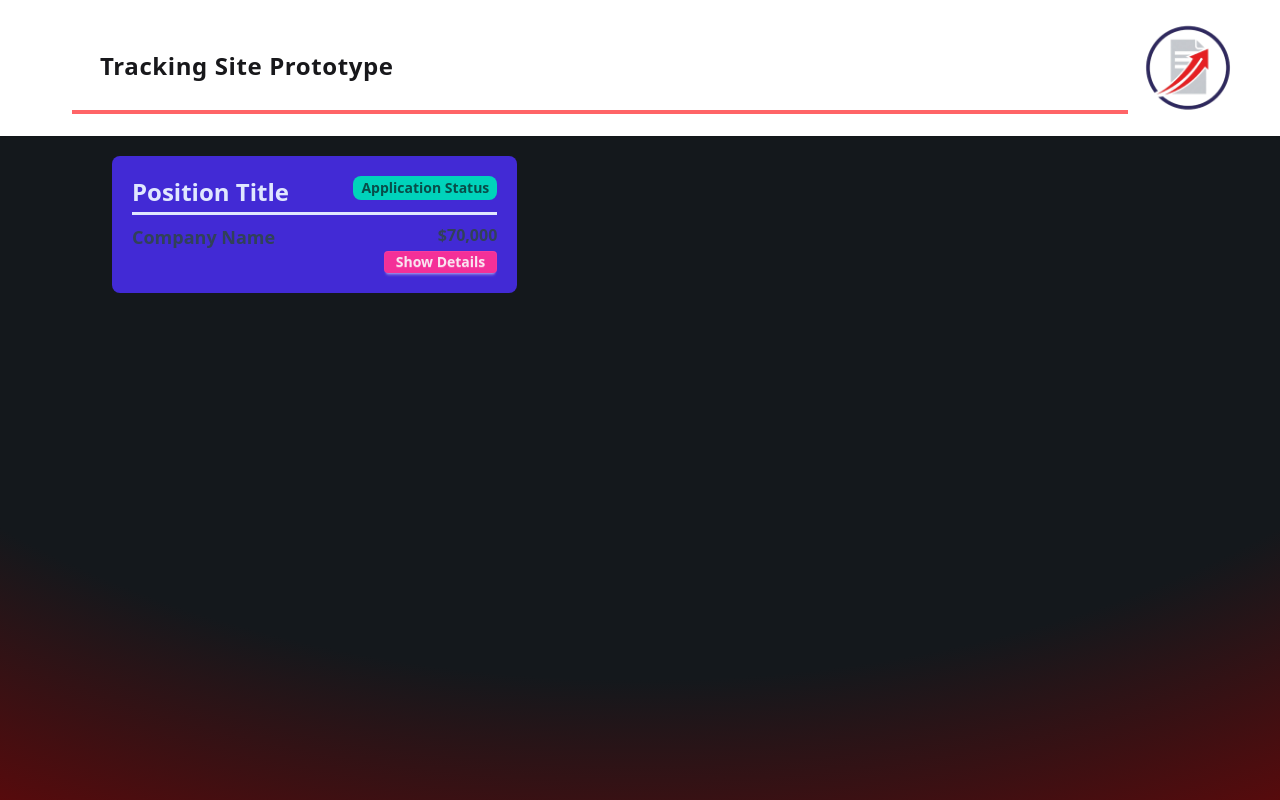
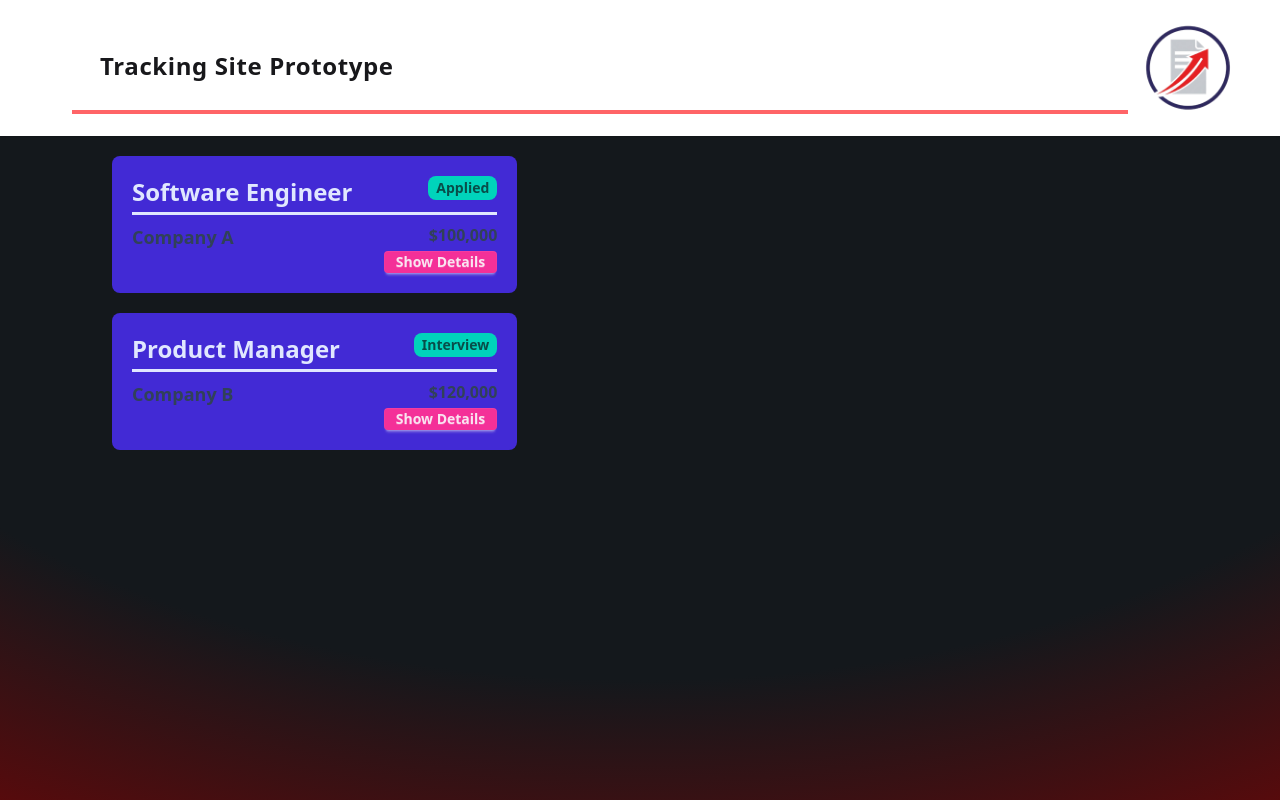
Before and after one commit to KushParmar07/job-tracker-prototype, a React (Vite) app in the folder frontend/: page / in a window 1280 px wide. Built offline with nearby package versions, Linux system fonts and the light colour scheme.

Commit message:
Added full ui for application tile

```diff
--- a/frontend/src/App.tsx
+++ b/frontend/src/App.tsx
@@ -8,7 +8,24 @@ function App() {
       <div className="absolute inset-0 -z-10 h-full w-full items-center px-5 py-24 [background:radial-gradient(125%_125%_at_50%_10%,#14181c_60%,#8B0000_100%)]" />
       <Navbar />
       <div className="container px-4 sm:px-6 lg:px-8">
-        <ApplicationTile />
+        <map name="job-application-tiles">
+          <ApplicationTile
+            company="Company A"
+            position="Software Engineer"
+            dateApplied="2023-01-01"
+            status="Applied"
+            salary="$100,000"
+            description="Developing web applications"
+          />
+          <ApplicationTile
+            company="Company B"
+            position="Product Manager"
+            dateApplied="2023-02-01"
+            status="Interview"
+            salary="$120,000"
+            description="Managing product development"
+          />
+        </map>
       </div>
     </div>
   );
--- a/frontend/src/components/ApplicationTile.tsx
+++ b/frontend/src/components/ApplicationTile.tsx
@@ -1,6 +1,15 @@
 import { useState } from "react";
 
-const ApplicationTile = () => {
+interface ApplicationTileProps {
+  company: string;
+  position: string;
+  dateApplied: string;
+  status: string;
+  salary?: string | null;
+  description?: string;
+}
+
+const ApplicationTile = (props: ApplicationTileProps) => {
   const [isOpen, setIsOpen] = useState(false);
 
   const toggleDetails = () => {
@@ -12,20 +21,20 @@ const ApplicationTile = () => {
       {/* Header section */}
       <div className="flex flex-col sm:flex-row border-b-3 border-primary-content justify-between gap-2 sm:gap-0">
         <h1 className="font-bold text-xl sm:text-xl lg:text-2xl text-primary-content pb-1">
-          Position Title
+          {props.position}
         </h1>
         <div className="card bg-accent min-w-fit h-fit sm:h-1/2 justify-around text-center text-accent-content text-xs sm:text-sm font-bold flex-end mb-1 p-0.5 whitespace-nowrap px-2">
-          Application Status
+          {props.status}
         </div>
       </div>
 
       {/* Main content */}
       <div className="flex flex-col sm:flex-row justify-between mt-2 gap-1 sm:gap-0">
         <p className="text-base sm:text-lg text-slate-700 font-semibold border-none">
-          Company Name
+          {props.company}
         </p>
         <p className="text-sm sm:text-base text-slate-700 font-semibold border-none">
-          $70,000
+          {props.salary}
         </p>
       </div>
 
@@ -40,19 +49,10 @@ const ApplicationTile = () => {
         {isOpen && (
           <div className="flex flex-col lg:flex-row mt-2 gap-2 lg:gap-0">
             <p className="text-sm sm:text-base text-slate-600 font-semibold border-none lg:mr-4">
-              Application Date: 01/01/2023
+              {props.dateApplied}
             </p>
             <p className="text-sm sm:text-base text-slate-600 font-semibold border-none lg:ml-auto">
-              Lorem Ipsum is simply dummy text of the printing and typesetting
-              industry. Lorem Ipsum has been the industry's standard dummy text
-              ever since the 1500s, when an unknown printer took a galley of
-              type and scrambled it to make a type specimen book. It has
-              survived not only five centuries, but also the leap into
-              electronic typesetting, remaining essentially unchanged. It was
-              popularised in the 1960s with the release of Letraset sheets
-              containing Lorem Ipsum passages, and more recently with desktop
-              publishing software like Aldus PageMaker including versions of
-              Lorem Ipsum.
+              {props.description}
             </p>
           </div>
         )}
```
